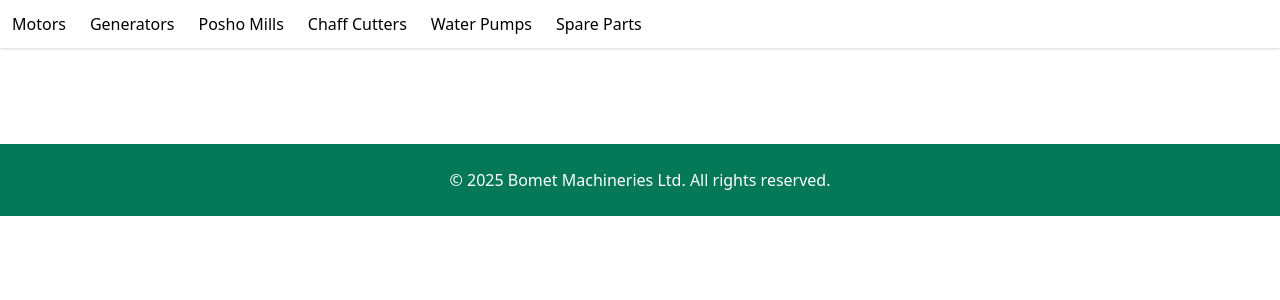
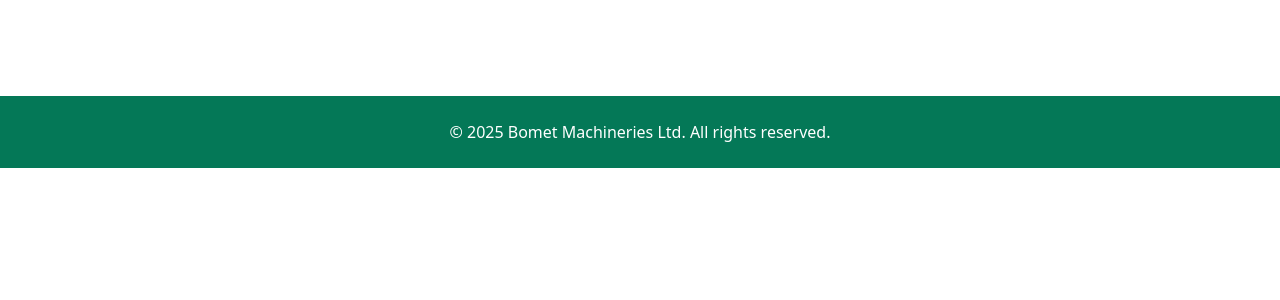
Before and after one commit to roparon/Bomet_Machineries_Ldt, a Flask app: page / in a window 1280 px wide. Shown: the top 300 px of the page. Run offline with Flask 3, Linux system fonts and the light colour scheme.

Commit message:
created templated folderand aded index and base.html

```diff
--- a/app/templates/base.html
+++ b/app/templates/base.html
@@ -8,14 +8,7 @@
     <link rel="stylesheet" href="{{ url_for('static', filename='css/styles.css') }}">
 
     <nav class="bg-white shadow">
-        <div class="container mx-auto flex space-x-6 p-3 overflow-x-auto">
-            <a href="#motors" class="hover:text-green-700">Motors</a>
-            <a href="#generators" class="hover:text-green-700">Generators</a>
-            <a href="#poshomills" class="hover:text-green-700">Posho Mills</a>
-            <a href="#chaffcutters" class="hover:text-green-700">Chaff Cutters</a>
-            <a href="#waterpumps" class="hover:text-green-700">Water Pumps</a>
-            <a href="#spareparts" class="hover:text-green-700">Spare Parts</a>
-        </div>
+
     </nav>
     <main class="container mx-auto p-6">
         {% block content %}{% endblock %}
```
